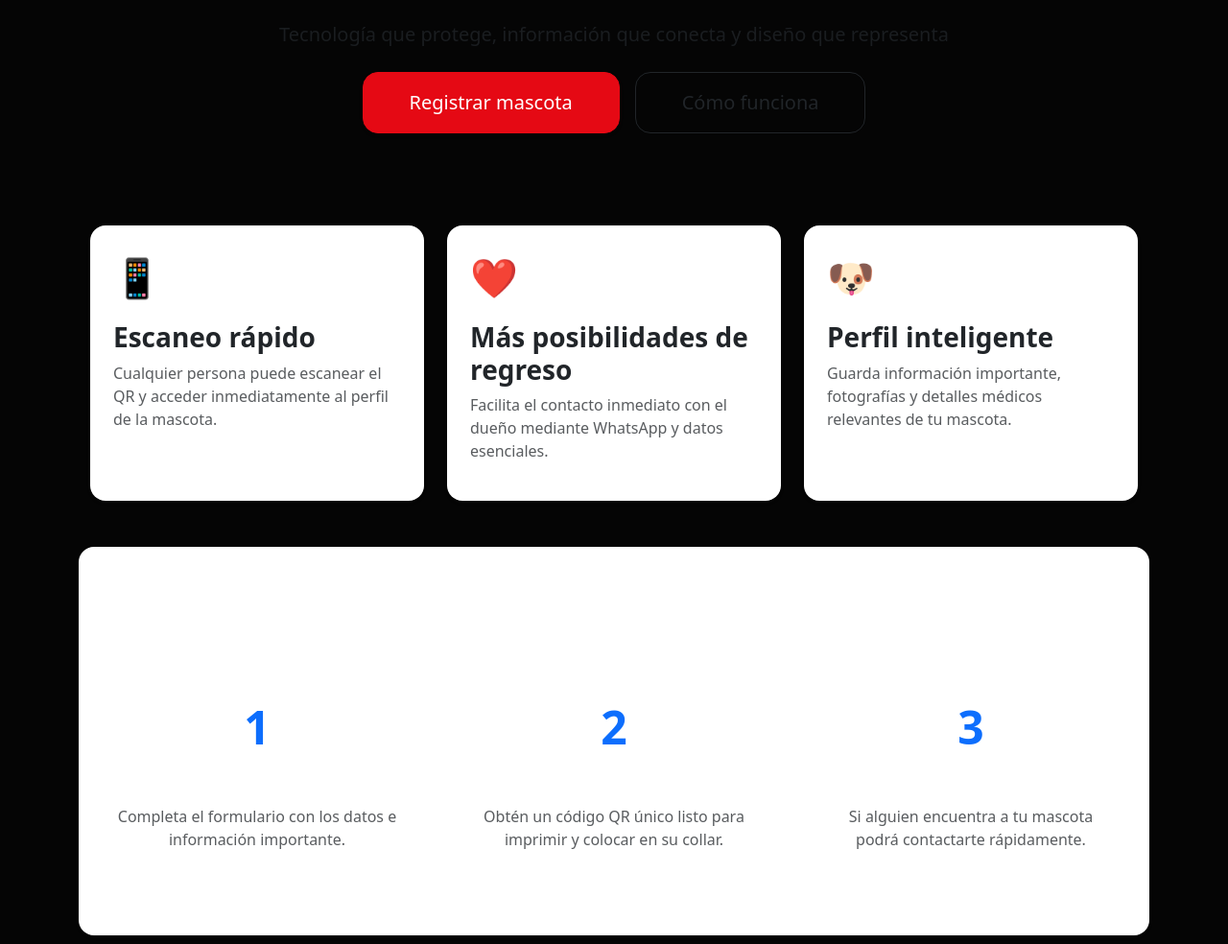
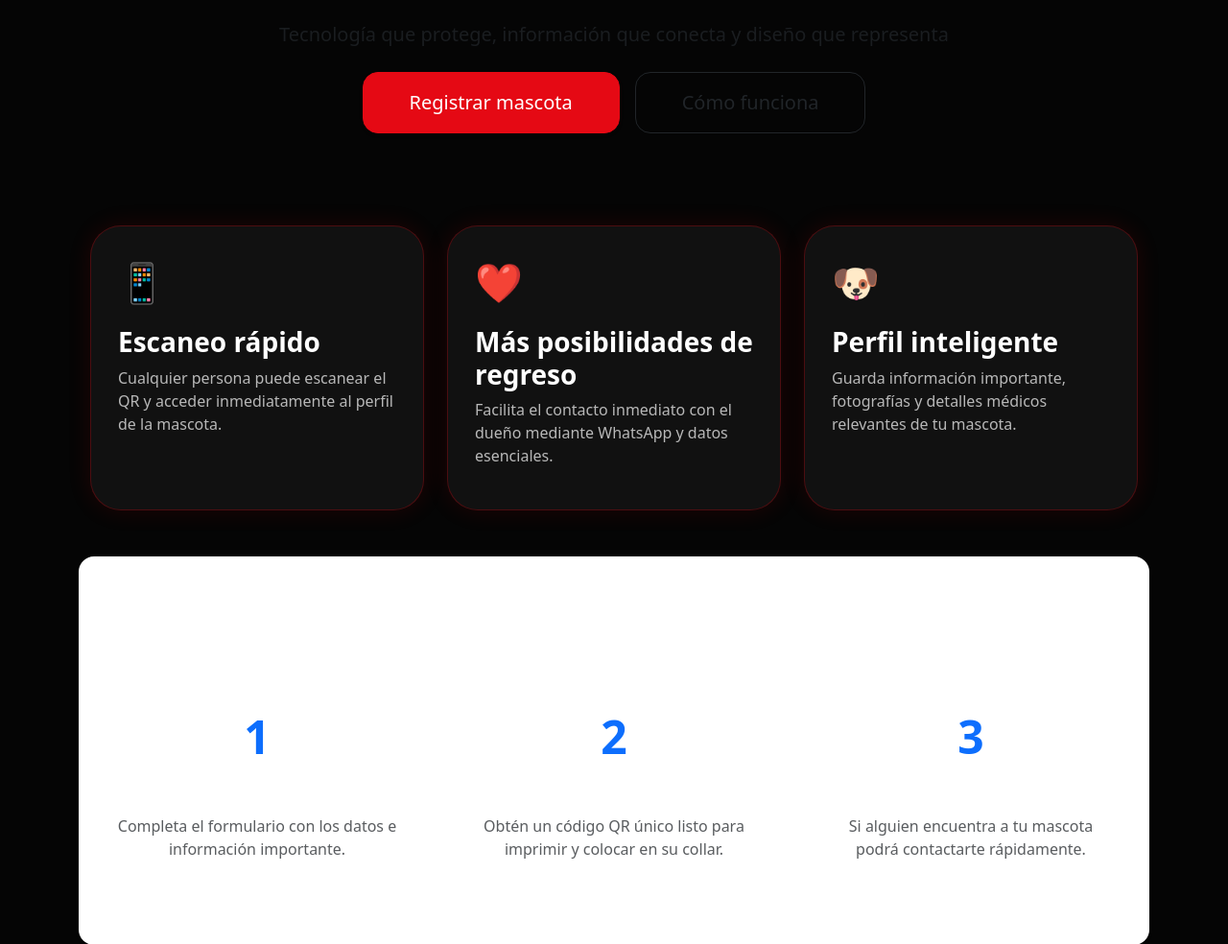
Before and after one commit to parranos10/idmascotas, a Django app: page / in a window 1280 px wide. Shown: the part 882-1866 px from the top of the page at 96% size. Run offline with Django 5.2, Linux system fonts and the light colour scheme.

Commit message:
mejora visual

```diff
--- a/templates/home.html
+++ b/templates/home.html
@@ -98,7 +98,7 @@
 
             <div class="col-md-4">
 
-                <div class="card border-0 shadow-sm rounded-4 h-100">
+                <div class="ids-card rounded-5 p-1 h-100">
                     <div class="card-body p-4">
 
                         <div class="fs-1 mb-3">
@@ -109,7 +109,7 @@
                             Escaneo rápido
                         </h3>
 
-                        <p class="text-muted">
+                        <p class="ids-muted">
                             Cualquier persona puede escanear el QR y acceder inmediatamente
                             al perfil de la mascota.
                         </p>
@@ -121,7 +121,7 @@
 
             <div class="col-md-4">
 
-                <div class="card border-0 shadow-sm rounded-4 h-100">
+                <div class="ids-card rounded-5 p-1 h-100">
                     <div class="card-body p-4">
 
                         <div class="fs-1 mb-3">
@@ -132,7 +132,7 @@
                             Más posibilidades de regreso
                         </h3>
 
-                        <p class="text-muted">
+                        <p class="ids-muted">
                             Facilita el contacto inmediato con el dueño mediante WhatsApp
                             y datos esenciales.
                         </p>
@@ -144,7 +144,7 @@
 
             <div class="col-md-4">
 
-                <div class="card border-0 shadow-sm rounded-4 h-100">
+                <div class="ids-card rounded-5 p-1 h-100">
                     <div class="card-body p-4">
 
                         <div class="fs-1 mb-3">
@@ -155,7 +155,7 @@
                             Perfil inteligente
                         </h3>
 
-                        <p class="text-muted">
+                        <p class="ids-muted">
                             Guarda información importante, fotografías y detalles médicos
                             relevantes de tu mascota.
                         </p>
```
